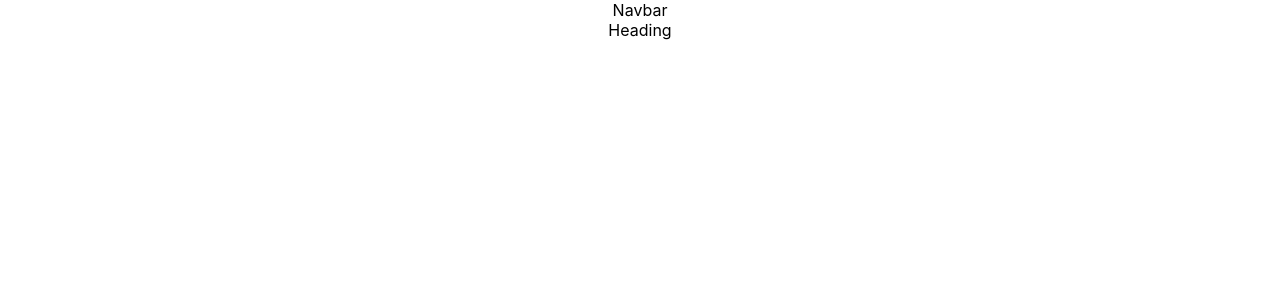
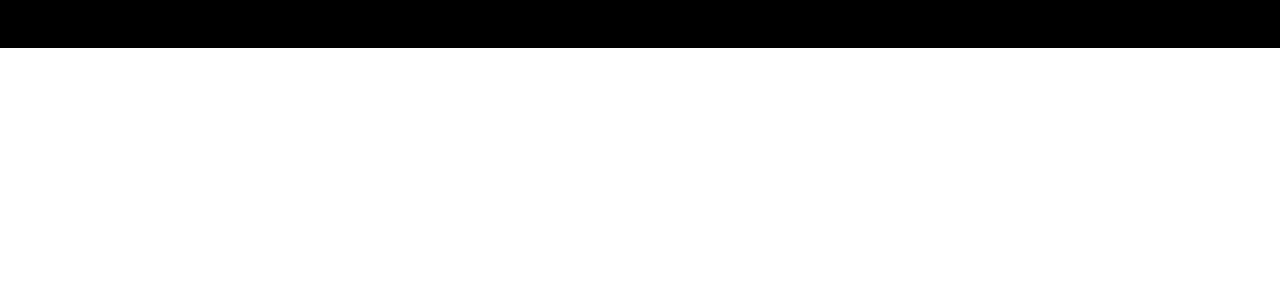
Before and after one commit to dhruvchandak30/GDSC-Hackathon-website, a React (Create React App) app in the folder client/: page / in a window 1280 px wide. Shown: the top 300 px of the page. Built offline with nearby package versions, Linux system fonts and the light colour scheme.

Commit message:
tailwind added

```diff
--- a/client/package.json
+++ b/client/package.json
@@ -36,5 +36,8 @@
       "last 1 firefox version",
       "last 1 safari version"
     ]
+  },
+  "devDependencies": {
+    "tailwindcss": "^3.4.1"
   }
 }
--- a/client/src/App.css
+++ b/client/src/App.css
@@ -1,38 +1,3 @@
-.App {
-  text-align: center;
-}
-
-.App-logo {
-  height: 40vmin;
-  pointer-events: none;
-}
-
-@media (prefers-reduced-motion: no-preference) {
-  .App-logo {
-    animation: App-logo-spin infinite 20s linear;
-  }
-}
-
-.App-header {
-  background-color: #282c34;
-  min-height: 100vh;
-  display: flex;
-  flex-direction: column;
-  align-items: center;
-  justify-content: center;
-  font-size: calc(10px + 2vmin);
-  color: white;
-}
-
-.App-link {
-  color: #61dafb;
-}
-
-@keyframes App-logo-spin {
-  from {
-    transform: rotate(0deg);
-  }
-  to {
-    transform: rotate(360deg);
-  }
-}
+@tailwind base;
+@tailwind components;
+@tailwind utilities;
--- a/client/src/App.js
+++ b/client/src/App.js
@@ -4,7 +4,7 @@
 
 function App() {
   return (
-    <div className="App">
+    <div className="bg-black">
       <Navbar />
       <Heading />
     </div>
--- /dev/null
+++ b/client/tailwind.config.js
@@ -0,0 +1,8 @@
+/** @type {import('tailwindcss').Config} */
+module.exports = {
+  content: ["./src/**/*.{js,jsx,ts,tsx}"],
+  theme: {
+    extend: {},
+  },
+  plugins: [],
+}
```
Also changed, not shown: 1 other file (tests, documents, lock files or other folders).
